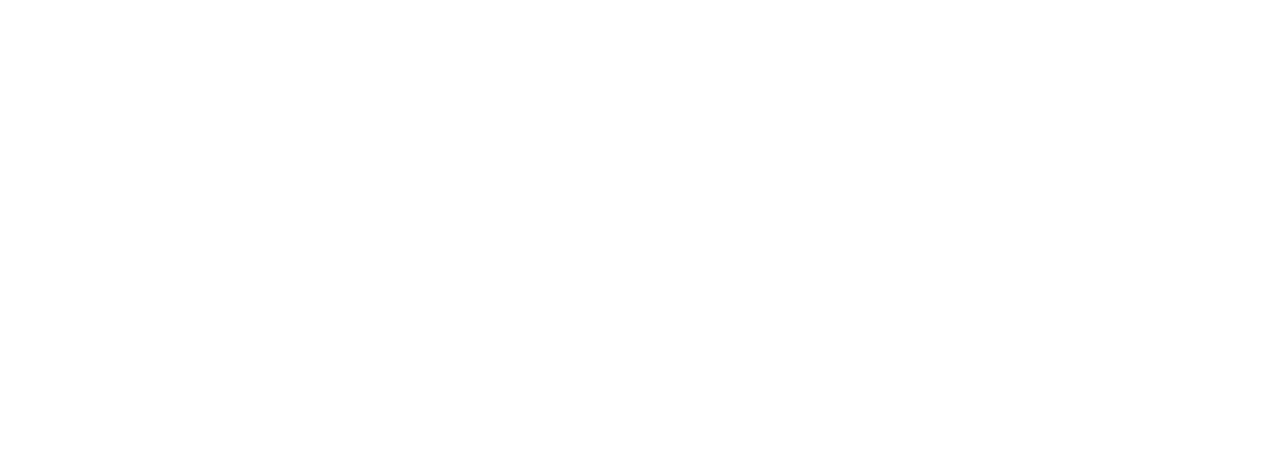
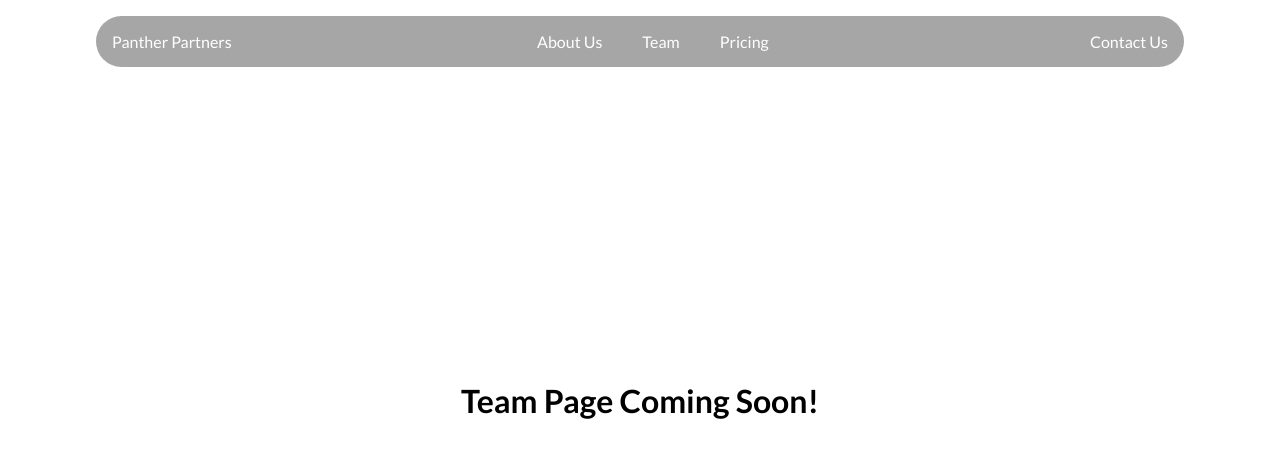
Before and after one commit to matthewlu2/panther-partners, a React (Vite) app: page /team in a window 1280 px wide. Before the commit this address had no page. Shown: the top 458 px of the page. Built offline with nearby package versions, Linux system fonts and the light colour scheme.

Commit message:
setup team page

```diff
--- a/src/App.jsx
+++ b/src/App.jsx
@@ -3,6 +3,7 @@ import Home from './pages/home';
 import About from './pages/about';
 import Pricing from './pages/pricing';
 import Contact from './pages/contact';
+import Team from './pages/team';
 
 function App() {
   return (
@@ -12,6 +13,7 @@ function App() {
           <Route index element={ <Home/> } />
           <Route path = "/home" element = { <Home/> }/>
           <Route path = "/about" element = { <About/> }/>
+          <Route path = "/team" element = { <Team/> }/>
           <Route path = "/pricing" element = { <Pricing/> }/>
           <Route path = "/contact" element = { <Contact/> }/>
         </Routes>
--- a/src/pages/team.css
+++ b/src/pages/team.css
@@ -0,0 +1,7 @@
+.team-container {
+    width: 100vw;
+    height: 100vh;
+    display: flex;
+    justify-content: center;
+    align-items: center;
+}
--- a/src/pages/team.jsx
+++ b/src/pages/team.jsx
@@ -0,0 +1,15 @@
+import Navbar from '../Navbar';
+import './team.css';
+
+const Team = () => {
+  return (
+    <div className='team-container'>
+      <Navbar />
+      <div className='team-header'>
+        <h1>Team Page Coming Soon!</h1>
+      </div>
+    </div>
+  )
+};
+
+export default Team;
```
